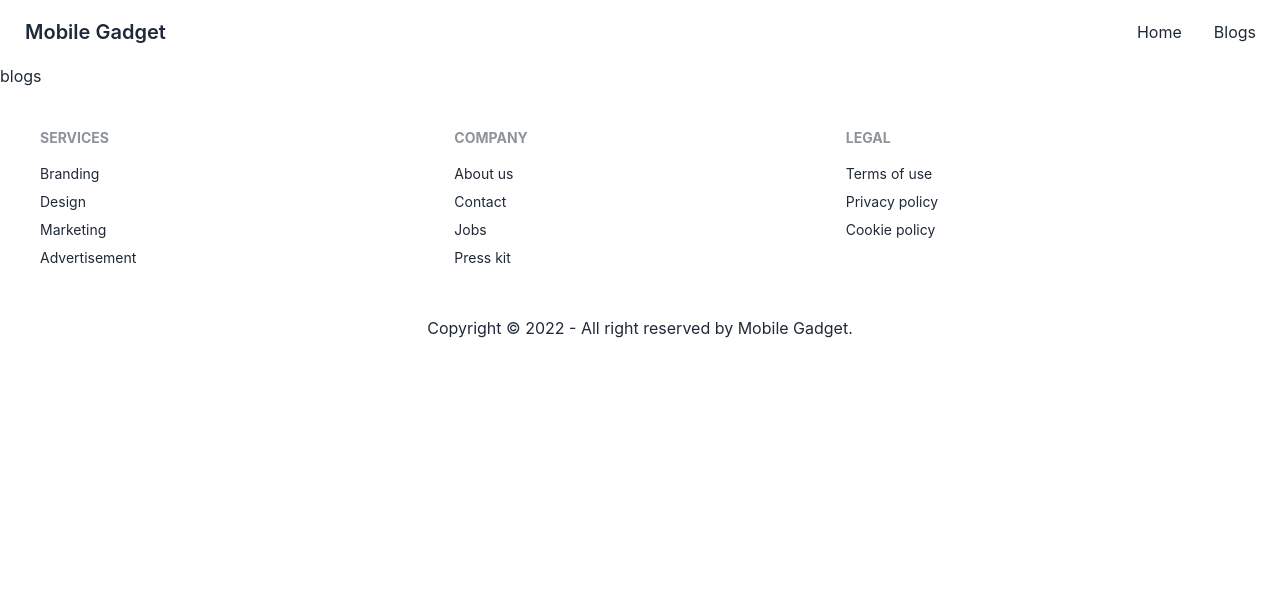
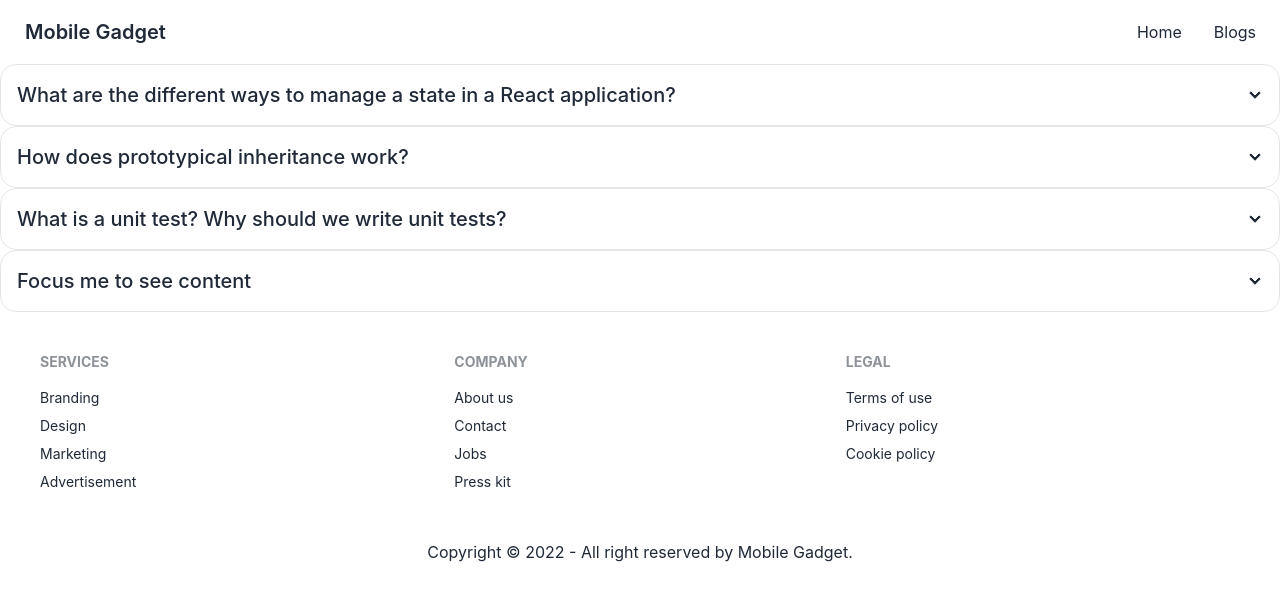
Before and after one commit to SamaulHaque/mobile-gadget-client, a React (Create React App) app: page /blogs in a window 1280 px wide. Shown: the top 600 px of the page. Built offline with nearby package versions, Linux system fonts and the light colour scheme.

Commit message:
we deal in section added

```diff
--- a/src/Pages/Blogs/Blogs.js
+++ b/src/Pages/Blogs/Blogs.js
@@ -3,7 +3,46 @@ import React from 'react';
 const Blogs = () => {
     return (
         <div>
-            blogs
+            <div tabIndex={0} className="collapse collapse-arrow border border-base-300 bg-base-100 rounded-box">
+                <div className="collapse-title text-xl font-medium">
+                    What are the different ways to manage a state in a React application?
+                </div>
+                <div className="collapse-content">
+                    <p> <b>URL: </b> Keeping such data in the URL allows users to share deep links with others.It is recommended to avoid storing such information in the app’s state to avoid the URL in our app getting out of sync. The URL should be used as the system of record, Read from it as needed for information related to sorting, pagination, etc.</p> <br />
+
+                    <p><b>Web Storage</b> The second option is to store the state in the browser via web storage. This is useful when we want to persist state between reloads and reboots. Examples include cookies, local storage, and IndexedDB. These are native browser technologies. Data persisted in the browser is tied to a single browser. So, if the user loads the site in a different browser, the data will not be available.</p> <br />
+
+                    <p><b>Local State</b> The third option is to use store state locally. It is useful when one component needs the state.</p>
+                </div>
+            </div>
+            <div tabIndex={1} className="collapse collapse-arrow border border-base-300 bg-base-100 rounded-box">
+                <div className="collapse-title text-xl font-medium">
+                    How does prototypical inheritance work?                </div>
+                <div className="collapse-content">
+                    <p>
+                        Prototypal inheritance
+                        In programming, we often want to take something and extend it.For instance, we have a user object with its properties and methods, and want to make admin and guest as slightly modified variants of it. We’d like to reuse what we have in user, not copy/reimplement its methods, just build a new object on top of it.</p>
+                </div>
+            </div>
+            <div tabIndex={2} className="collapse collapse-arrow border border-base-300 bg-base-100 rounded-box">
+                <div className="collapse-title text-xl font-medium">
+                    What is a unit test? Why should we write unit tests?
+                </div>
+                <div className="collapse-content">
+                    <p>
+                        <b>Unit Test: </b> Unit testing is a software development process in which the smallest testable parts of an application, called units, are individually and independently scrutinized for proper operation. This testing methodology is done during the development process by the software developers and sometimes QA staff.  The main objective of unit testing is to isolate written code to test and determine if it works as intended.
+                        Unit testing is an important step in the development process, because if done correctly, it can help detect early flaws in code which may be more difficult to find in later testing stages.
+                    </p> <br />
+                </div>
+            </div>
+            <div tabIndex={0} className="collapse collapse-arrow border border-base-300 bg-base-100 rounded-box">
+                <div className="collapse-title text-xl font-medium">
+                    Focus me to see content
+                </div>
+                <div className="collapse-content">
+                    <p>tabIndex={0} attribute is necessary to make the div focusable</p>
+                </div>
+            </div>
         </div>
     );
 };
```
